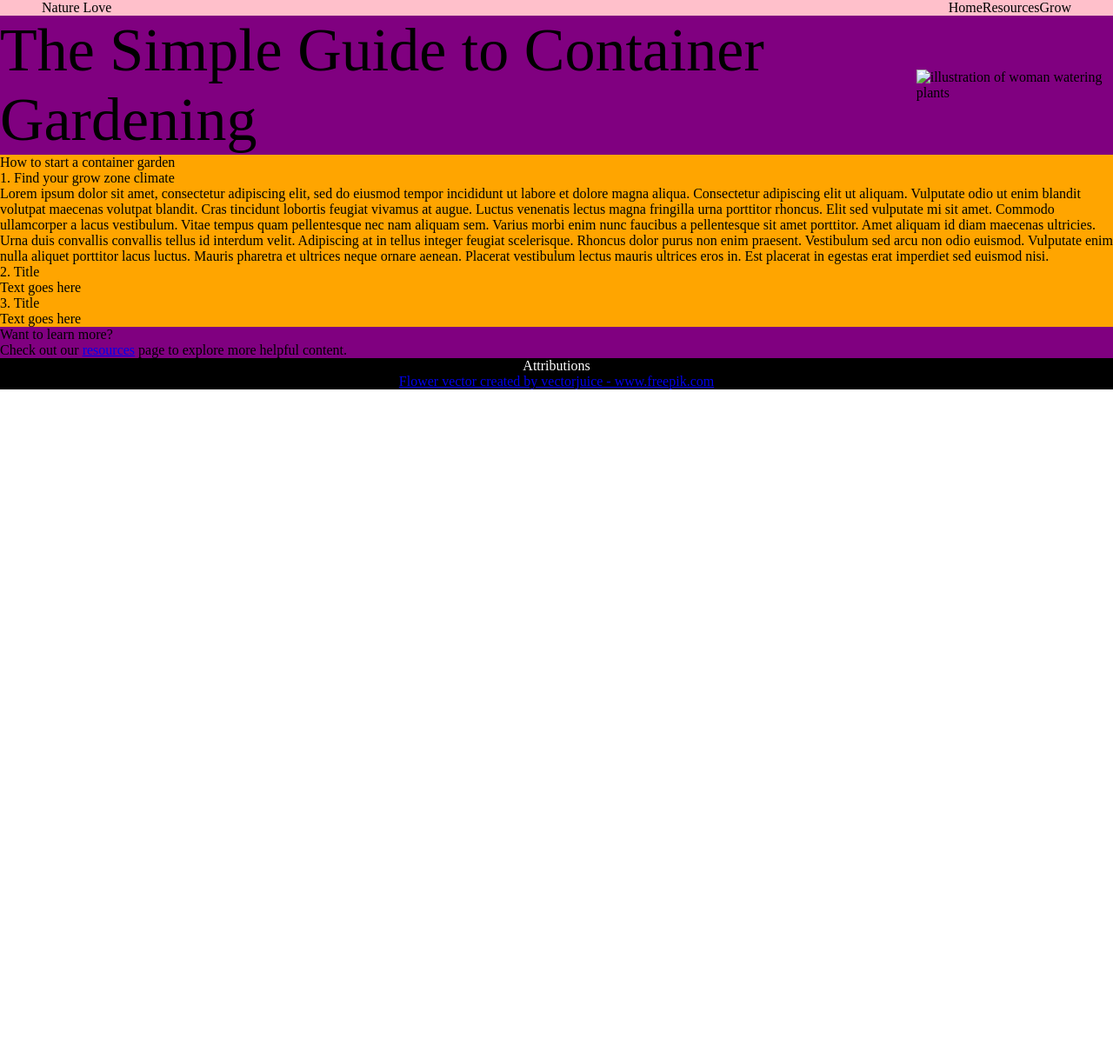
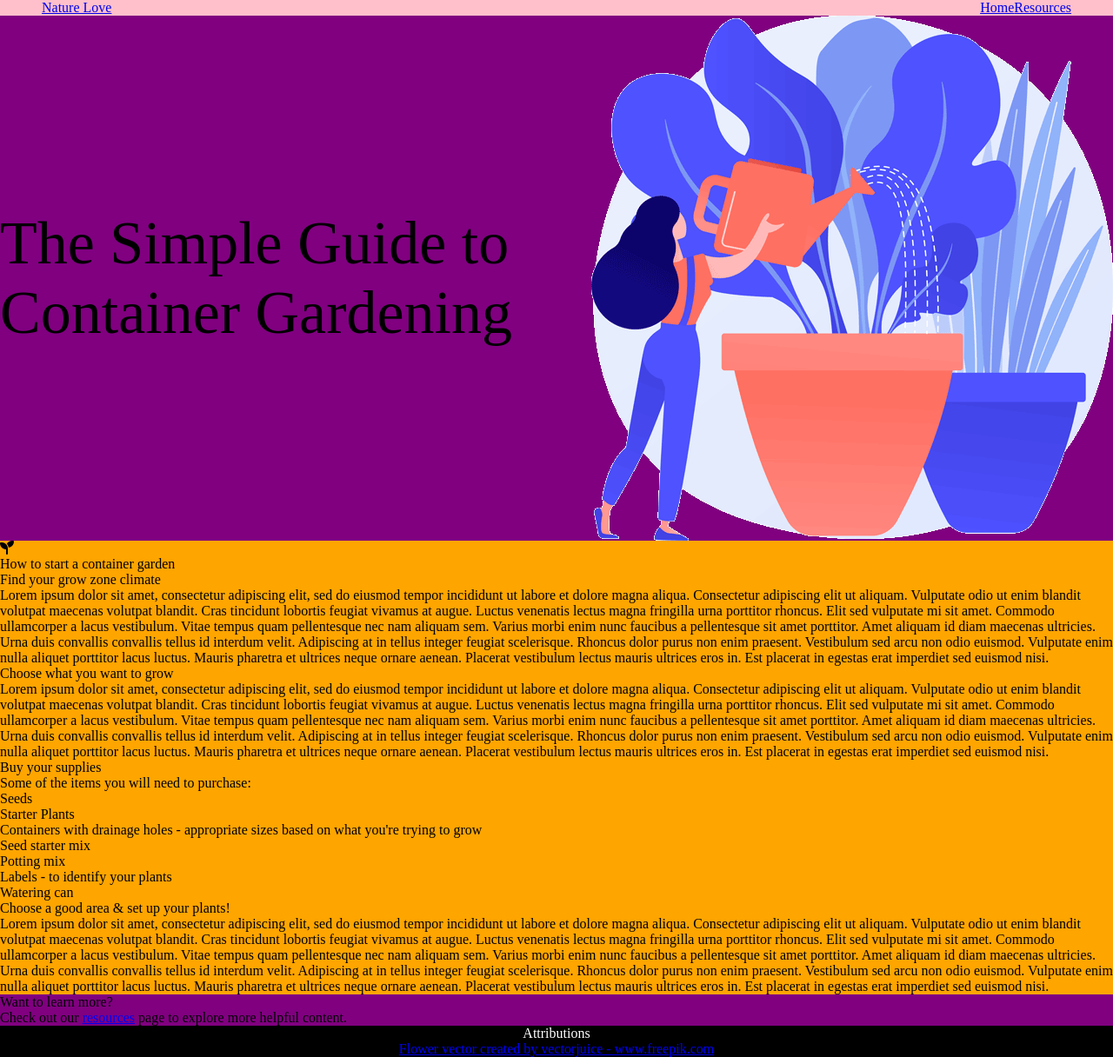
Before and after one commit to maelingmurphy/Container-Gardening-Site, a plain HTML site: page index.html in a window 1280 px wide. Shown: the whole page at 87% size. Before the commit the page ends 800 px from the top, so only its background shows below. Drawn offline with Linux system fonts and the light colour scheme.

Commit message:
Update HTML structure and content

```diff
--- a/index.html
+++ b/index.html
@@ -2,51 +2,72 @@
 <html>
     <head>
         <title>Container Gardening</title>
+        <link rel="preconnect" href="https://fonts.gstatic.com">
+        <link href="https://fonts.googleapis.com/css2?family=Montserrat&family=Playfair+Display:wght@400;700&display=swap" rel="stylesheet">
+
+        <!-- Font Awesome -->
+        <script src="https://kit.fontawesome.com/413d010aec.js" crossorigin="anonymous"></script>
+
         <link href="style.css" rel="stylesheet">
     </head>
     <body>
         <div class="container">
             <header>
                 <div id="logo">
-                    <p>Nature Love</p>
+                    <p><a href="index.html">Nature Love</a></p>
                 </div>
                 <nav>
                     <ul>
-                        <li>Home</li>
-                        <li>Resources</li>
-                        <li>Grow</li>
+                        <li><a href="index.html">Home</a></li>
+                        <li><a href="resources.html">Resources</a></li>
                     </ul>
                 </nav>
             </header>
             <main>
                 <section class="hero">
                     <h1 class="hero-item-1">The Simple Guide to Container Gardening</h1>
-                    <img class="hero-item-2" src="img/woman-watering-plants-600px.jpg" alt="illustration of woman watering plants">
+                    <img class="hero-item-2" src="img/woman-watering-plants-600px.png" alt="illustration of woman watering plants">
                 </section>
                 <article>
-                    <h2>How to start a container garden</h2>
+                    <div class="article-title">
+                        <i class="fas fa-seedling"></i>
+                        <h2>How to start a container garden</h2>
+                    </div>
                     <div class="info-box">
-                        <h3>1. Find your grow zone climate</h3>
+                        <h3>Find your grow zone climate</h3>
                         <p>Lorem ipsum dolor sit amet, consectetur adipiscing elit, sed do eiusmod tempor incididunt ut labore et dolore magna aliqua. Consectetur adipiscing elit ut aliquam. Vulputate odio ut enim blandit volutpat maecenas volutpat blandit. Cras tincidunt lobortis feugiat vivamus at augue. Luctus venenatis lectus magna fringilla urna porttitor rhoncus. Elit sed vulputate mi sit amet. Commodo ullamcorper a lacus vestibulum. Vitae tempus quam pellentesque nec nam aliquam sem. Varius morbi enim nunc faucibus a pellentesque sit amet porttitor. Amet aliquam id diam maecenas ultricies. Urna duis convallis convallis tellus id interdum velit. Adipiscing at in tellus integer feugiat scelerisque. Rhoncus dolor purus non enim praesent. Vestibulum sed arcu non odio euismod. Vulputate enim nulla aliquet porttitor lacus luctus. Mauris pharetra et ultrices neque ornare aenean. Placerat vestibulum lectus mauris ultrices eros in. Est placerat in egestas erat imperdiet sed euismod nisi.</p>
                     </div>
                     <div class="info-box">
-                        <h3>2. Title</h3>
-                        <p>Text goes here</p>
+                        <h3>Choose what you want to grow</h3>
+                        <p>Lorem ipsum dolor sit amet, consectetur adipiscing elit, sed do eiusmod tempor incididunt ut labore et dolore magna aliqua. Consectetur adipiscing elit ut aliquam. Vulputate odio ut enim blandit volutpat maecenas volutpat blandit. Cras tincidunt lobortis feugiat vivamus at augue. Luctus venenatis lectus magna fringilla urna porttitor rhoncus. Elit sed vulputate mi sit amet. Commodo ullamcorper a lacus vestibulum. Vitae tempus quam pellentesque nec nam aliquam sem. Varius morbi enim nunc faucibus a pellentesque sit amet porttitor. Amet aliquam id diam maecenas ultricies. Urna duis convallis convallis tellus id interdum velit. Adipiscing at in tellus integer feugiat scelerisque. Rhoncus dolor purus non enim praesent. Vestibulum sed arcu non odio euismod. Vulputate enim nulla aliquet porttitor lacus luctus. Mauris pharetra et ultrices neque ornare aenean. Placerat vestibulum lectus mauris ultrices eros in. Est placerat in egestas erat imperdiet sed euismod nisi.</p>
                     </div>
                     <div class="info-box">
-                        <h3>3. Title</h3>
-                        <p>Text goes here</p>
+                        <h3>Buy your supplies</h3>
+                        <p>Some of the items you will need to purchase:</p>
+                        <ul>
+                            <li>Seeds</li>
+                            <li>Starter Plants</li>
+                            <li>Containers with drainage holes - appropriate sizes based on what you're trying to grow</li>
+                            <li>Seed starter mix</li>
+                            <li>Potting mix</li>
+                            <li>Labels - to identify your plants</li>
+                            <li>Watering can</li>
+                        </ul>
+                    </div>
+                    <div class="info-box">
+                        <h3>Choose a good area & set up your plants!</h3>
+                        <p>Lorem ipsum dolor sit amet, consectetur adipiscing elit, sed do eiusmod tempor incididunt ut labore et dolore magna aliqua. Consectetur adipiscing elit ut aliquam. Vulputate odio ut enim blandit volutpat maecenas volutpat blandit. Cras tincidunt lobortis feugiat vivamus at augue. Luctus venenatis lectus magna fringilla urna porttitor rhoncus. Elit sed vulputate mi sit amet. Commodo ullamcorper a lacus vestibulum. Vitae tempus quam pellentesque nec nam aliquam sem. Varius morbi enim nunc faucibus a pellentesque sit amet porttitor. Amet aliquam id diam maecenas ultricies. Urna duis convallis convallis tellus id interdum velit. Adipiscing at in tellus integer feugiat scelerisque. Rhoncus dolor purus non enim praesent. Vestibulum sed arcu non odio euismod. Vulputate enim nulla aliquet porttitor lacus luctus. Mauris pharetra et ultrices neque ornare aenean. Placerat vestibulum lectus mauris ultrices eros in. Est placerat in egestas erat imperdiet sed euismod nisi.</p>
                     </div>
                 </article>
             </main>
         </div>
         <section class="learn-more">
-            <p>Want to learn more?</p>
-            <p>Check out our <a href="resources.html">resources</a> page to explore more helpful content.</p>
+            <h3>Want to learn more?</h3>
+            <h4>Check out our <a href="resources.html">resources</a> page to explore more helpful content.</h4>
         </section>
         <footer>
             <section>
-                <p>Attributions</p>
+                <h4>Attributions</h4>
                 <a href="https://www.freepik.com/vectors/flower">Flower vector created by vectorjuice - www.freepik.com</a>
             </section>
         </footer>
```
